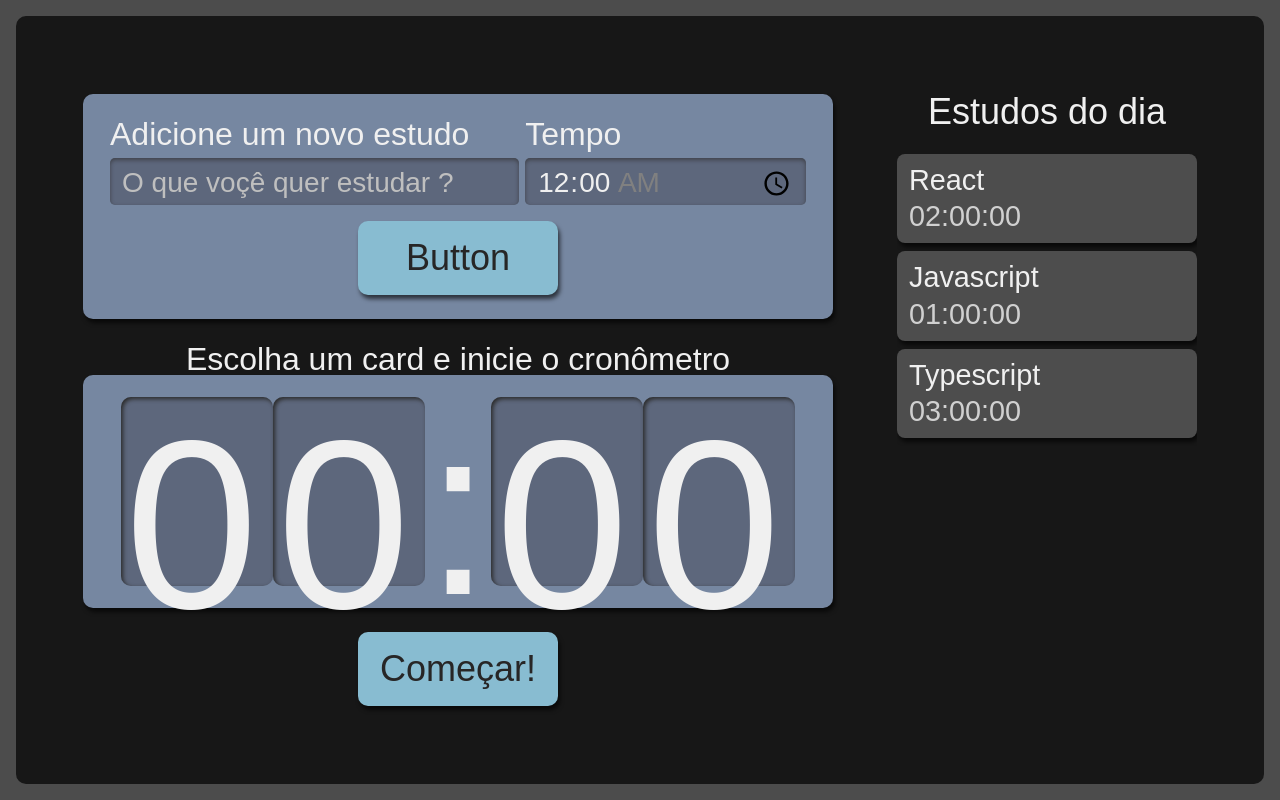
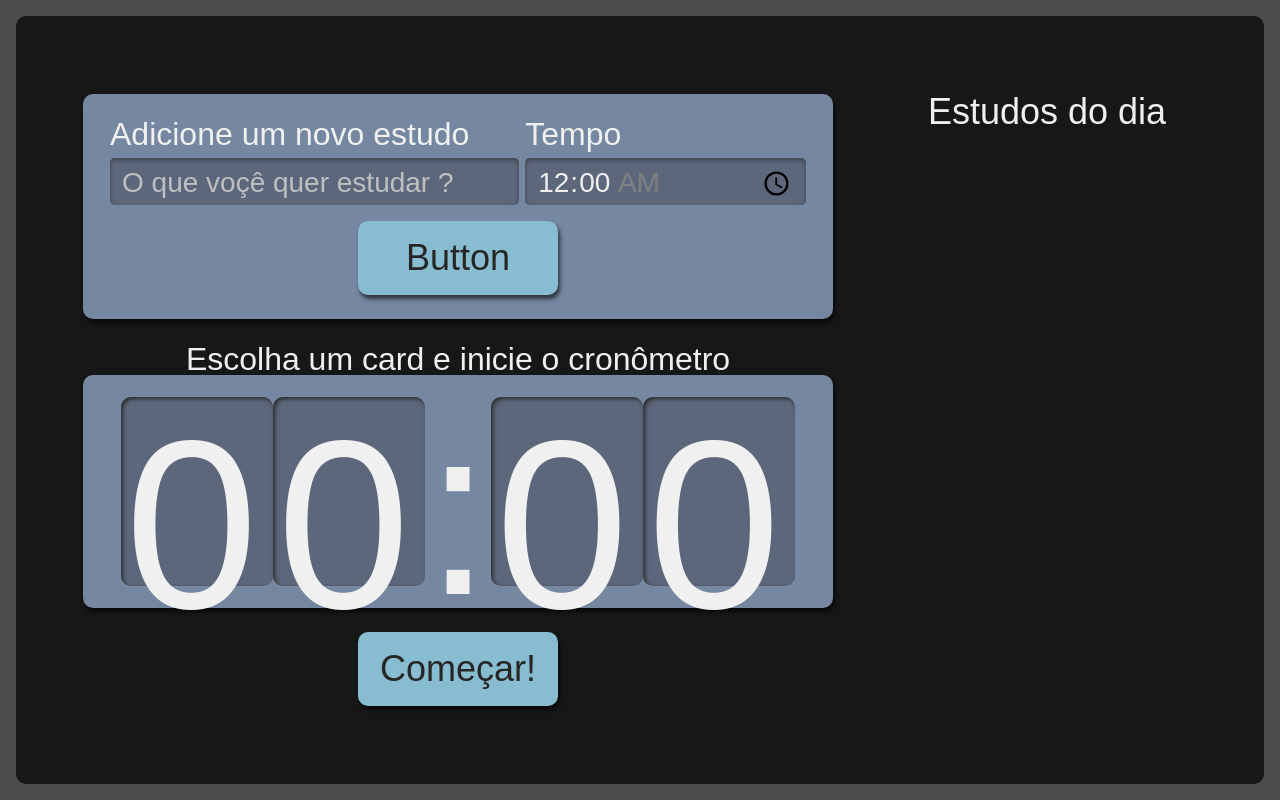
Before and after one commit to surykt/alura-studies, a React (Create React App) app: page / in a window 1280 px wide. Built offline with nearby package versions, Linux system fonts and the light colour scheme.

Commit message:
refactor list to app and receive props in children components

```diff
--- a/src/Components/Form/index.tsx
+++ b/src/Components/Form/index.tsx
@@ -1,14 +1,21 @@
 import { useState } from "react";
 import Button from "../Button";
 import style from "./Form.module.scss";
+import { ISubjects } from "../../shared/ISubjects";
 
-export default function Form() {
-  const [task, setTask] = useState("");
+interface FormProps {
+  setSubjects: React.Dispatch<React.SetStateAction<ISubjects[]>>
+}
+
+export default function Form({ setSubjects  } : FormProps) {
+  const [task, setTask] = useState('');
   const [time, setTime] = useState("00:00");
 
   function handleSubmit(event: React.FormEvent<HTMLFormElement>) {
     event.preventDefault();
-    console.log(task, time);
+    setSubjects((lastTasks) => [ ...lastTasks, {task, time}]);
+    setTask('')
+    setTime('00:00')
   }
 
   return (
@@ -38,7 +45,7 @@ export default function Form() {
           max="01:30:00"
         />
       </div>
-      <Button children="Button" />
+      <Button children="Button" type="submit" />
     </form>
   );
 }
--- a/src/Components/List/index.tsx
+++ b/src/Components/List/index.tsx
@@ -1,33 +1,15 @@
-import { useState } from "react";
+import { ISubjects } from "../../shared/ISubjects";
 import style from "./List.module.scss";
 import Subject from "./Subject";
 
-export default function List() {
-  const [subjects, setSubjects] = useState([
-    {
-      task: "React",
-      time: "02:00:00",
-    },
-    {
-      task: "Javascript",
-      time: "01:00:00",
-    },
-    {
-      task: "Typescript",
-      time: "03:00:00",
-    },
-  ]);
+interface ListProps {
+  subjects: ISubjects[]
+}
 
+export default function List({ subjects } : ListProps ) {
   return (
     <aside className={style.listaTarefas}>
-      <h2
-        onClick={() => {
-          setSubjects([
-            ...subjects,
-            { task: "Estudar estado", time: "05:00:00" },
-          ]);
-        }}
-      >
+      <h2>
         Estudos do dia
       </h2>
       <ul>
--- a/src/pages/App.tsx
+++ b/src/pages/App.tsx
@@ -1,13 +1,16 @@
+import { useState } from "react";
 import Form from "../Components/Form";
 import List from "../Components/List";
 import Timer from "../Components/Timer";
 import style from "./App.module.scss";
+import { ISubjects } from "../shared/ISubjects";
 
 export default function App() {
+  const [subjects, setSubjects] = useState<ISubjects[]>([]);
   return (
     <div className={style.AppStyle}>
-      <Form />
-      <List />
+      <Form setSubjects={setSubjects}/>
+      <List subjects={subjects}/>
       <Timer />
     </div>
   );
```
